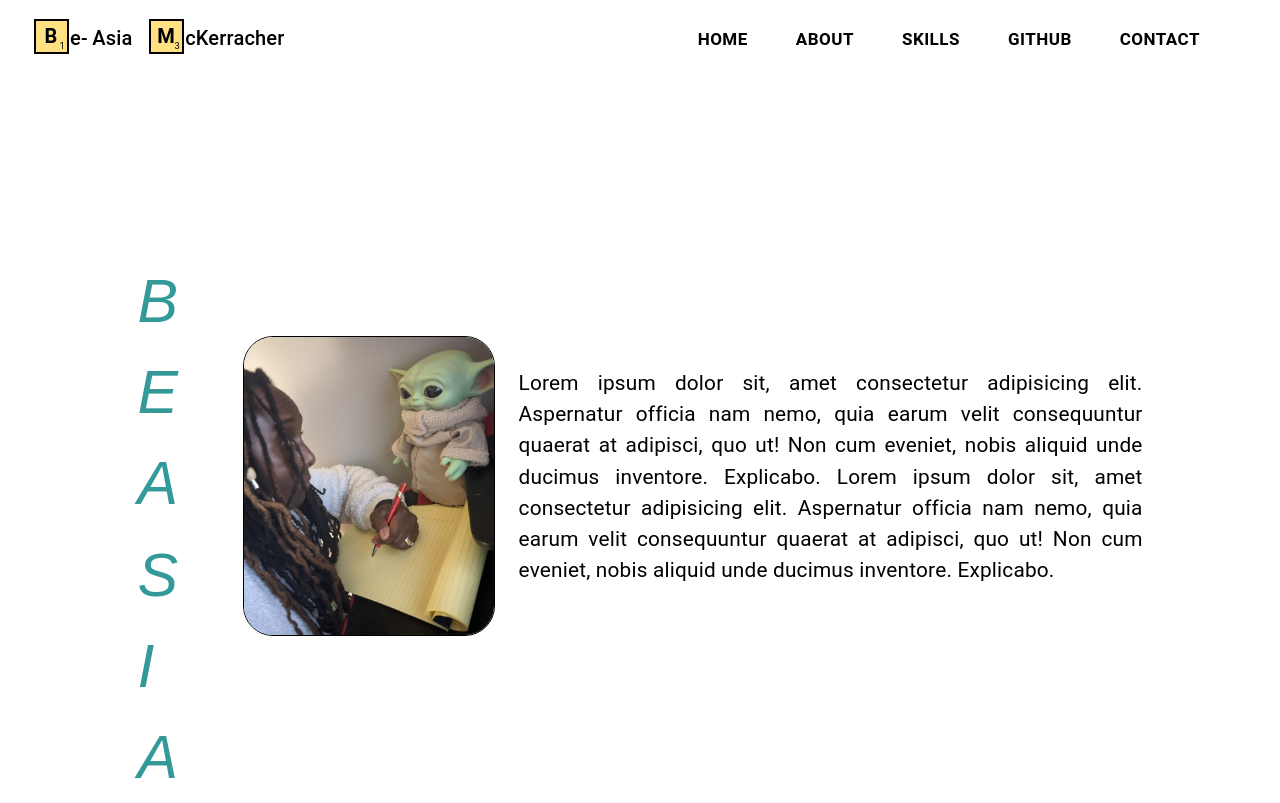
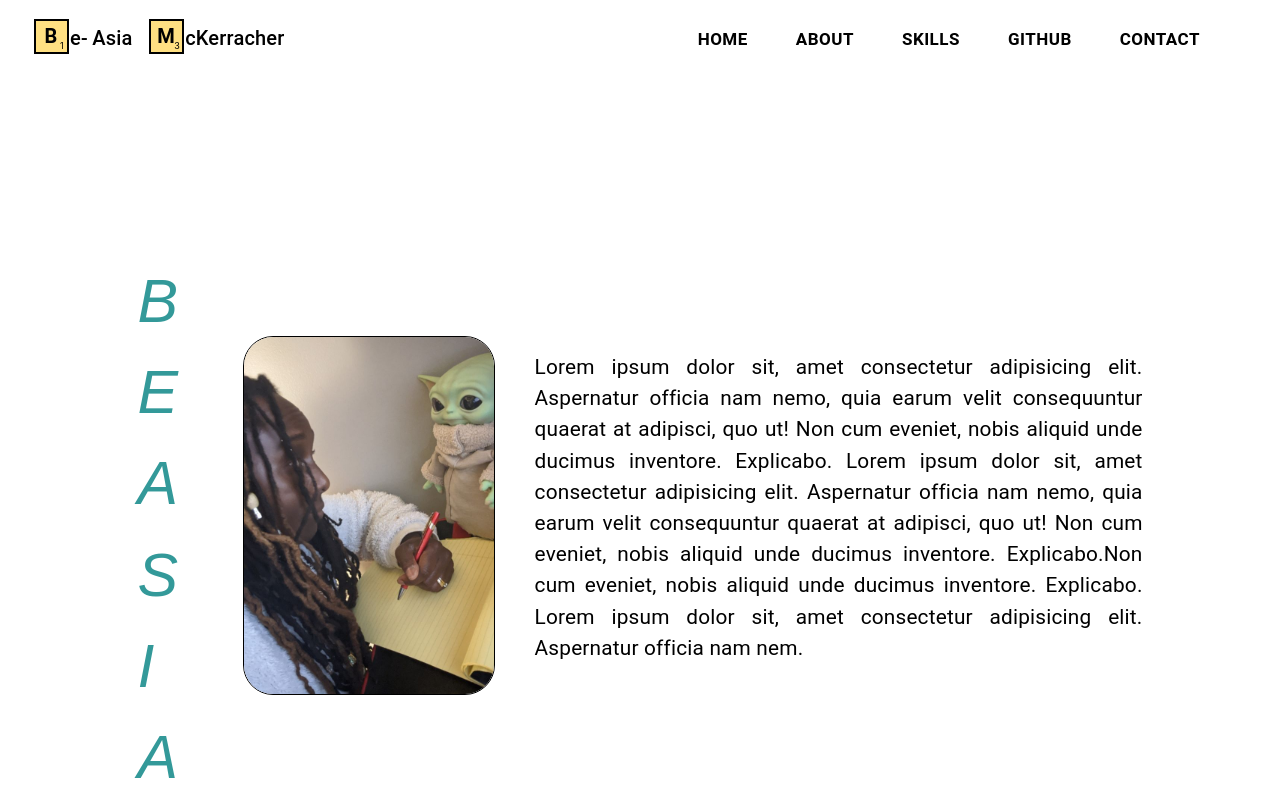
Before and after one commit to amerigirl/website, a React (Create React App) app: page /aboutPage in a window 1280 px wide. Built offline with nearby package versions, Linux system fonts and the light colour scheme.

Commit message:
adjusting, tweaks

```diff
--- a/src/Components/AboutPage/BeasiaName.jsx
+++ b/src/Components/AboutPage/BeasiaName.jsx
@@ -11,6 +11,8 @@ const BeasiaName = () => {
         justifyContent: "center",
         alignItems: "flex-start",
         marginTop: "12rem",
+
+
       }}
     >
       <Box
@@ -33,8 +35,9 @@ const BeasiaName = () => {
           </Typography>
         ))}
       </Box>
-      <Box>
-        <Box sx={{ display: "flex", maxWidth: "900px", marginTop: "5rem" }}>
+
+      <Box >
+        <Box sx={{ display: "flex", maxWidth: "900px", marginTop: "5rem", gap:"1rem" }}>
           <Box
             sx={{
               float: "left",
@@ -52,26 +55,30 @@ const BeasiaName = () => {
               src="./meAndGrogu.jpg"
               alt="BeAsia and Grogu Doll"
               style={{
-                width: "100%",
+                width: "300px",
                 height: "100%",
                 objectFit: "block",
               }}
             />
           </Box>
           <Box sx={{}}>
-            <Typography sx={{
-              textAlign: "justify",
-              flex: "1 1 300px" ,
-              fontSize:"1.3rem",
-              marginTop:"2rem",
-            }}>
+            <Typography
+              sx={{
+                textAlign: "justify",
+                flex: "1 1 400px",
+                fontSize: "1.3rem",
+                marginTop: "1rem",
+              }}
+            >
               Lorem ipsum dolor sit, amet consectetur adipisicing elit.
               Aspernatur officia nam nemo, quia earum velit consequuntur quaerat
               at adipisci, quo ut! Non cum eveniet, nobis aliquid unde ducimus
               inventore. Explicabo. Lorem ipsum dolor sit, amet consectetur
               adipisicing elit. Aspernatur officia nam nemo, quia earum velit
               consequuntur quaerat at adipisci, quo ut! Non cum eveniet, nobis
-              aliquid unde ducimus inventore. Explicabo.
+              aliquid unde ducimus inventore. Explicabo.Non cum eveniet, nobis
+              aliquid unde ducimus inventore. Explicabo. Lorem ipsum dolor sit,
+              amet consectetur adipisicing elit. Aspernatur officia nam nem.
             </Typography>
           </Box>
         </Box>
```
